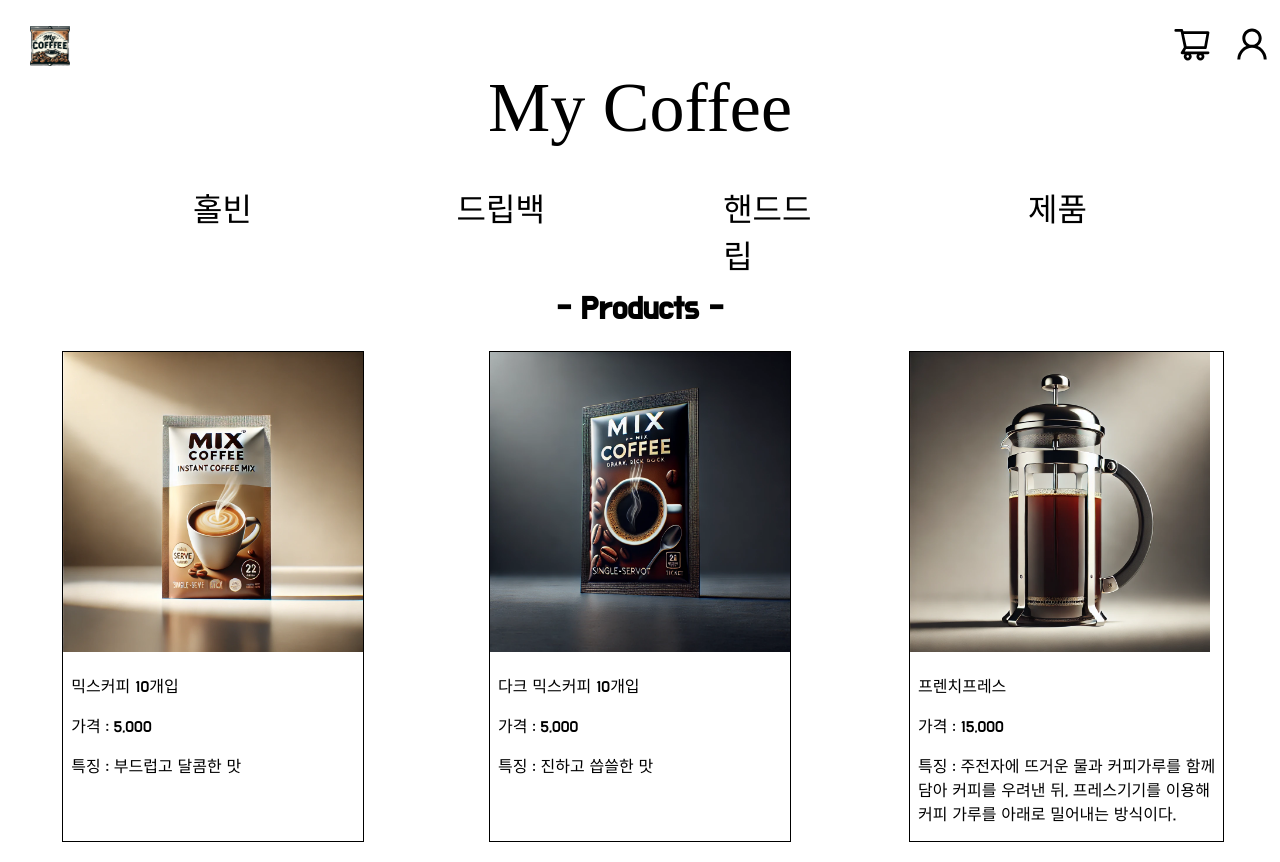
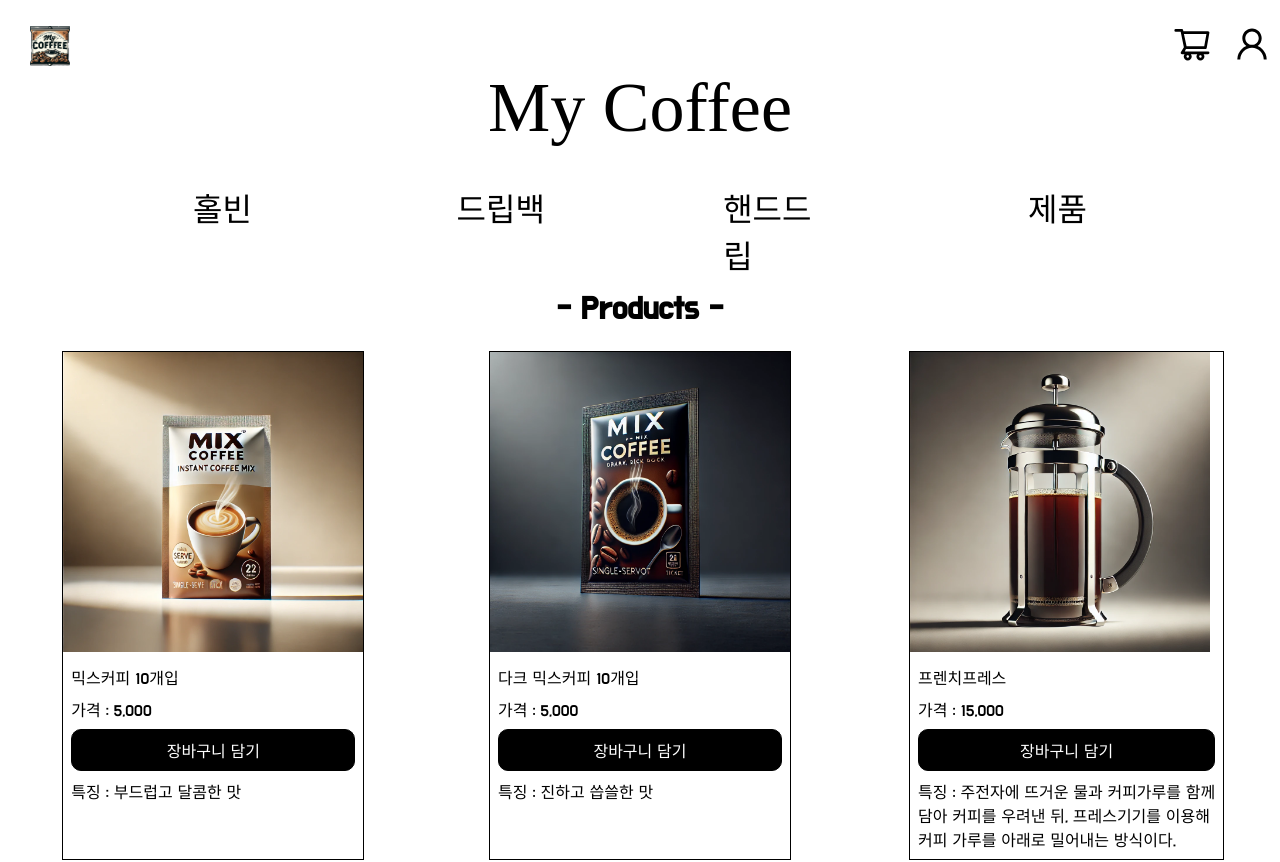
Before and after one commit to Eclipse-K/mycoffee, a React (Create React App) app: page /Products in a window 1280 px wide. Shown: the top 862 px of the page. Built offline with nearby package versions, Linux system fonts and the light colour scheme; a web font is replaced by a local one.

Commit message:
Edit Products basketbutton

```diff
--- a/src/Components/Products.css
+++ b/src/Components/Products.css
@@ -28,7 +28,13 @@
 
 .Products-content {
   padding: 0 8px;
+  margin-bottom: 8px;
   white-space: pre-line;
+}
+
+.Products-content h3,
+.Products-content p {
+  margin: 8px 0;
 }
 
 @media all and (min-width: 281px) and (max-width: 432px) {
--- a/src/Components/Products.js
+++ b/src/Components/Products.js
@@ -17,6 +17,7 @@ function Products() {
             <div className="Products-content">
               <p>{pro.title}</p>
               <p>가격 : {pro.price}</p>
+              <div className="Basket-Button">장바구니 담기</div>
               <p>특징 : {pro.content}</p>
             </div>
           </div>
```
